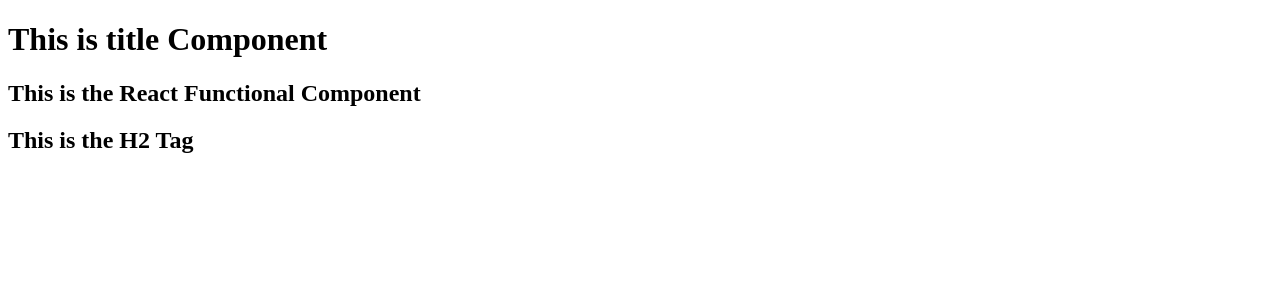
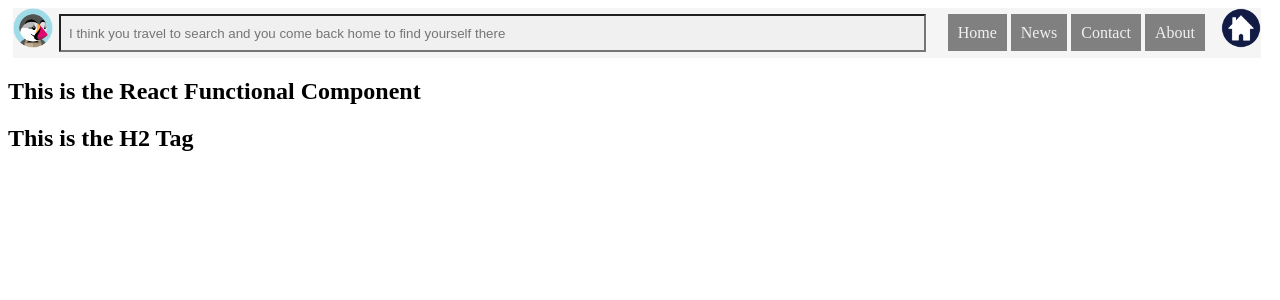
Before and after one commit to ravichandola/Learning-React, a React (Vite) app: page / in a window 1280 px wide. Shown: the top 300 px of the page. Built offline with nearby package versions, Linux system fonts and the light colour scheme.

Commit message:
Added Home icon, logo with search bar

```diff
--- a/App.js
+++ b/App.js
@@ -1,17 +1,43 @@
 import React from 'react';
 import ReactDOM from 'react-dom/client';
+import logo from "./images/icon.png";
+import home from "./images/home.png";
 
 const Title = () =>(
-<h1 id="tit-1" key="h1">
-  This is title Component
-</h1>
+<ul className="title">
+  <li><a href="default.asp">Home</a></li>
+  <li><a href="news.asp">News</a></li>
+  <li><a href="contact.asp">Contact</a></li>
+  <li><a href="about.asp">About</a></li>
+</ul>
 
 );
 
+const SearchComponent = () => {
+  return (
+    <input
+      className="search"
+      key="search-bar"
+      placeholder={"I think you travel to search and you come back home to find yourself there"}
+    />
+  );
+};
+
+const NavigationBar = () =>{
+  return(
+    <div className="NavigationBar">
+    <img src={logo} alt="logo" width="40px" height="40px" />
+    <SearchComponent />
+    {Title()}
+    <img src={home} alt="logo" width="40px" height="40px" />
+  </div>
+  )
+}
 const HeaderComponent = () => {
   return(
    <div>
-    {Title()}
+    {NavigationBar()}
+
     <h2> This is the React Functional Component</h2>
     <h2> This is the H2 Tag</h2>
 
--- a/index.css
+++ b/index.css
@@ -1,3 +1,47 @@
-#container{
-    background-color: rgb(255, 0, 242);
+
+.NavigationBar {
+    flex-direction: row;
+    justify-content: space-between;
+    display: flex;
+    margin-left: 5px;
+    margin-right: 11px;
+    background-color: whitesmoke;
+  }
+
+  .search {
+    width: 70rem;
+    padding: 8px;
+    background: #f0f0f0;
+    /* border: 4px; */
+    margin: 6px;
+    flex: auto;
+  }
+
+  .title {
+    float: right;
+    margin: 4px;
+    padding: 10px;
+    list-style-type: none;
+    display: flex;
 }
+.title li{
+    padding: 2px;
+    float: inline-end;
+    border-radius: 25px;
+    margin-right: auto;
+    text-decoration: none;
+}
+
+.title li :hover{
+    background-color: #4c9e9e;
+    text-decoration: none;
+}
+
+.title li a{
+   padding: 10px;
+    text-decoration: none;
+    background-color: grey;
+    color: #f0f0f0;
+}
+
+a:link { text-decoration: none; }
```
Also changed, not shown: Images/home.png (added), Images/icon.png (added).
